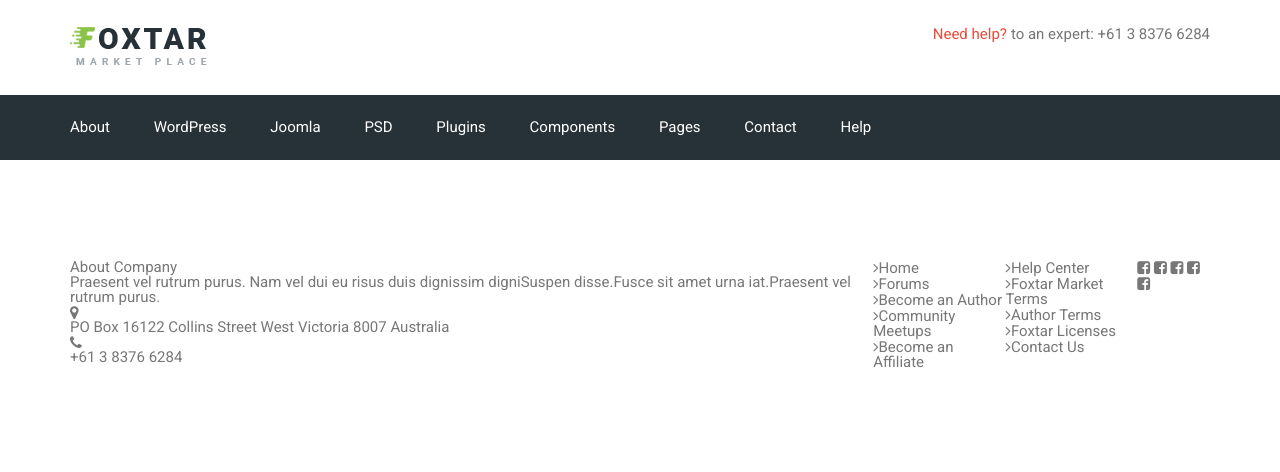
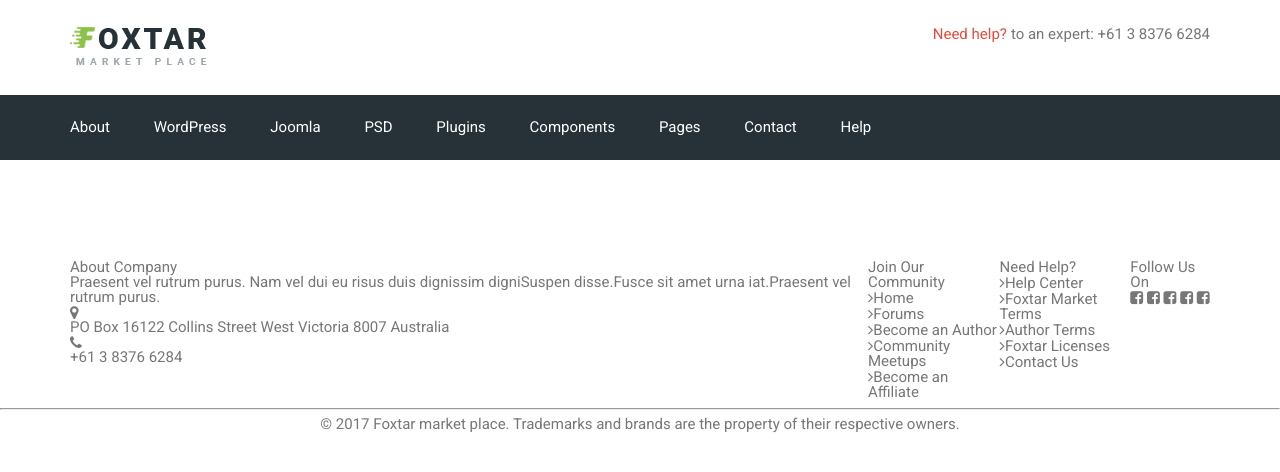
Before and after one commit to novgorodskii/Marketplace, a website: page app/header-footer.html in a window 1280 px wide. Drawn offline with Linux system fonts and the light colour scheme.

Commit message:
header and footer

```diff
--- a/app/header-footer.html
+++ b/app/header-footer.html
@@ -68,14 +68,13 @@
     <!-- FOOTER -->
     <footer class="footer">
         <div class="container">
-            <div class="footer-content d-flex flex-row">
-                <div class="about-company d-flex flex-column">
-                    <div class="title">
+            <div class="footer-content">
+                <div class="d-flex flex-row">
+                    <div class="footer-column">
+                        <div class="title-footer">
                             <span>About Company</span>
                         </div>
-                    <div class="address">
                         <p>Praesent vel rutrum purus. Nam vel dui eu risus duis dignissim digniSuspen disse.Fusce sit amet urna iat.Praesent vel rutrum purus. </p>
-                    </div>
                         <div class="contact-company d-flex flex-column">
                             <i class="fa fa-map-marker" aria-hidden="true"></i>
                             <span>PO Box 16122 Collins Street West Victoria 8007 Australia</span>
@@ -83,7 +82,11 @@
                             <span>+61 3 8376 6284</span>
                         </div>
                     </div>
-                <div class="join-us">
+                    <!-- / footer-column -->
+                    <div class="footer-column">
+                        <div class="title-footer">
+                            <span>Join Our Community</span>
+                        </div>
                         <nav class="nav-community d-flex flex-column">
                             <a href="#"><i class="fa fa-angle-right" aria-hidden="true"></i>Home</a>
                             <a href="#"><i class="fa fa-angle-right" aria-hidden="true"></i>Forums</a>
@@ -92,8 +95,12 @@
                             <a href="#"><i class="fa fa-angle-right" aria-hidden="true"></i>Become an Affiliate</a>
                         </nav>
                     </div>
-                <div class="need-help">
-                    <nav class="nav-help  d-flex flex-column">
+                    <!-- / footer-column -->
+                    <div class="footer-column">
+                        <div class="title-footer">
+                            <span>Need Help?</span>
+                        </div>
+                        <nav class="nav-help d-flex flex-column">
                             <a href="#"><i class="fa fa-angle-right" aria-hidden="true"></i>Help Center</a>
                             <a href="#"><i class="fa fa-angle-right" aria-hidden="true"></i>Foxtar Market Terms</a>
                             <a href="#"><i class="fa fa-angle-right" aria-hidden="true"></i>Author Terms</a>
@@ -101,8 +108,12 @@
                             <a href="#"><i class="fa fa-angle-right" aria-hidden="true"></i>Contact Us</a>
                         </nav>
                     </div>
-                <div class="follow-us">
-                    <div class="social-icon d-flex flex-row">
+                    <!-- / footer-column -->
+                    <div class="footer-column">
+                        <div class="title-footer">
+                            <span>Follow Us On</span>
+                        </div>
+                        <div class="social-icon">
                             <nav class="nav-social">
                                 <a href=""><i class="fa fa-facebook-square" aria-hidden="true"></i></a>
                                 <a href=""><i class="fa fa-facebook-square" aria-hidden="true"></i></a>
@@ -112,11 +123,17 @@
                             </nav>
                         </div>
                     </div>
-                <!-- / follow-us -->
+                    <!-- / footer-column -->
+                </div>
+                <!-- / row -->
             </div>
             <!-- / footer-content -->
         </div>
         <!-- / container -->
+        <hr>
+        <div class="copyright d-flex justify-content-center">
+            <p>© 2017 Foxtar market place. Trademarks and brands are the property of their respective owners.</p>
+        </div>
     </footer>
     <!-- FOOTER END -->
 </body>
```
Lines whose indentation alone changed are shown as unchanged.
